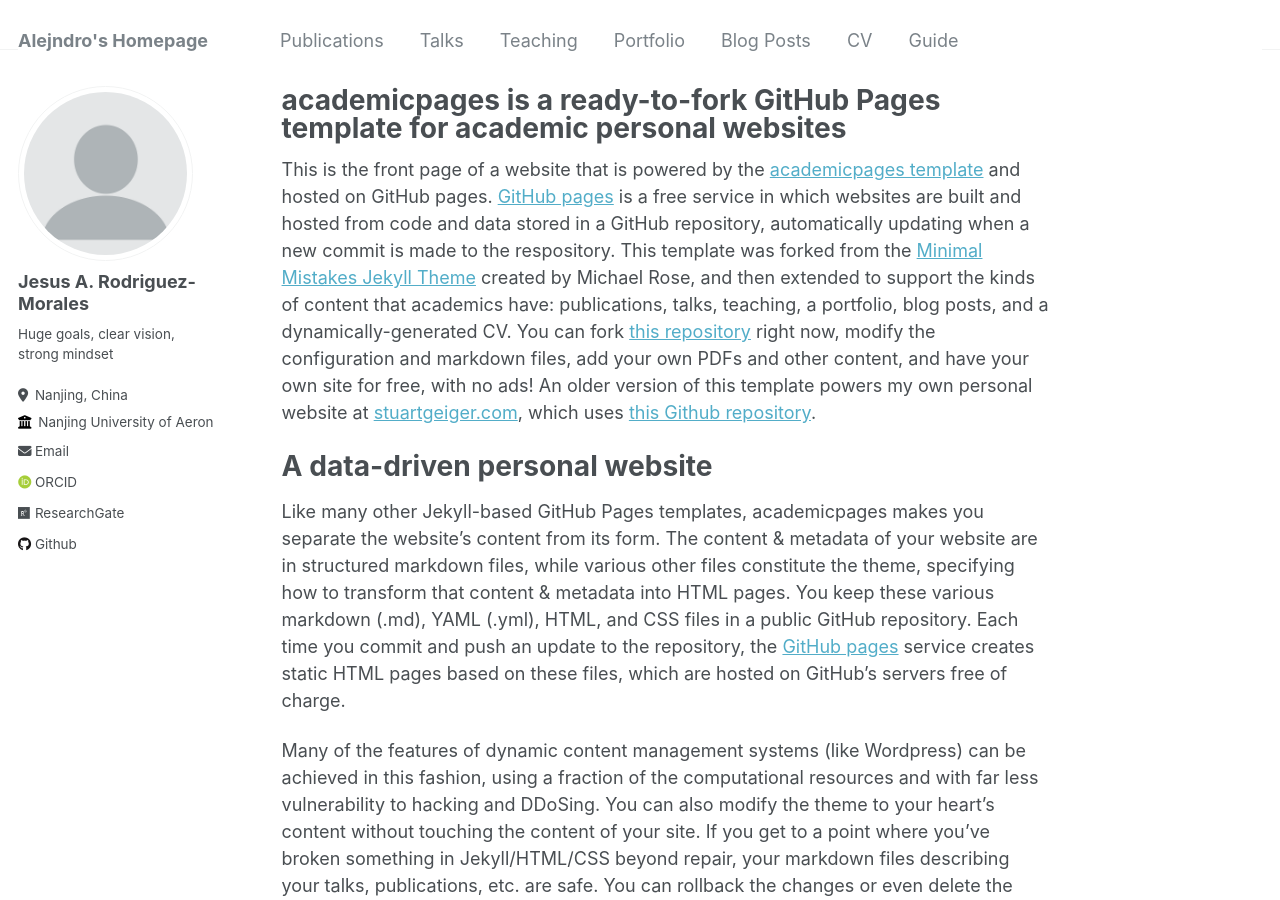
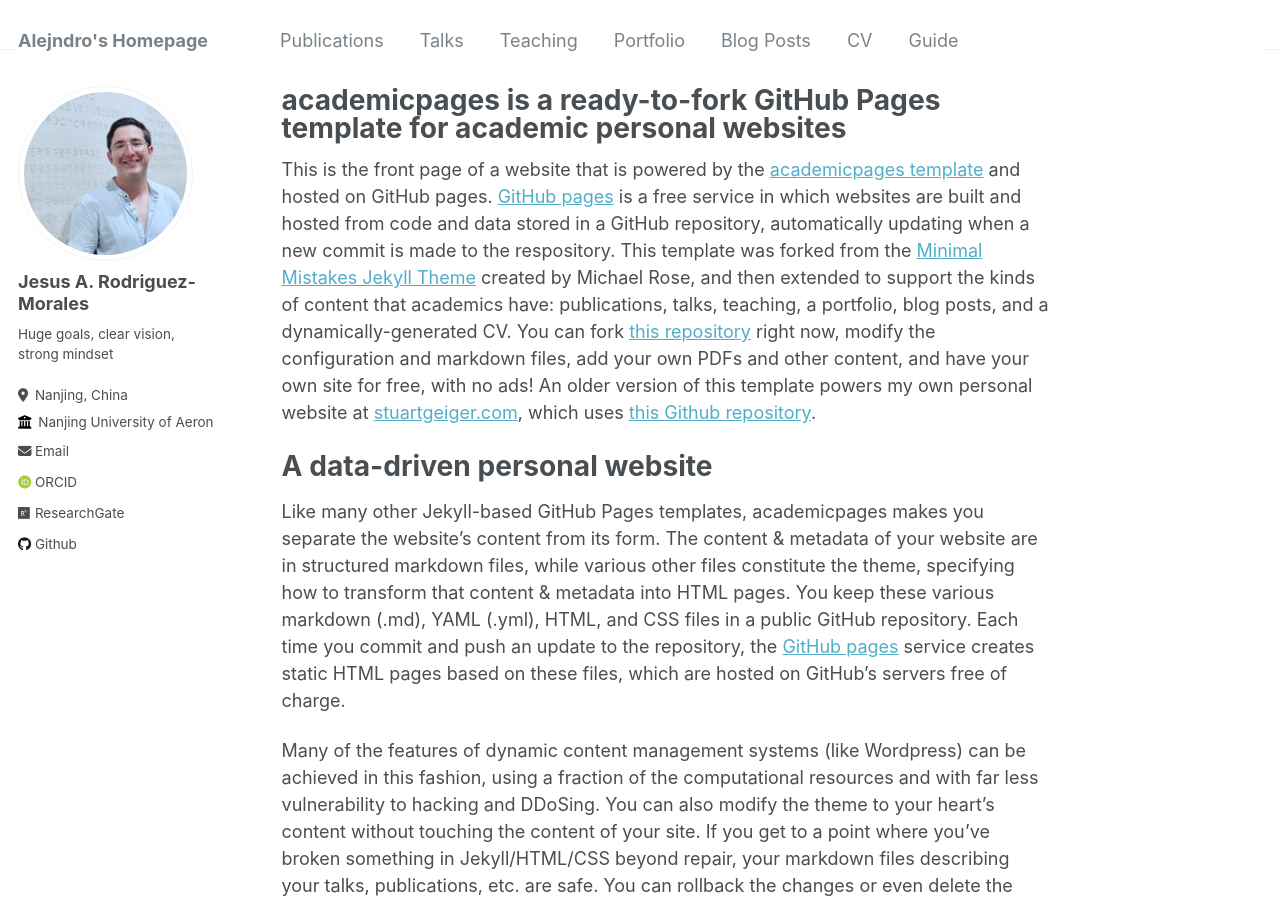
Before and after one commit to alex-rodriguez-m/alex-rodriguez-m.github.io, a Jekyll site: the page built from _pages/about.md, in a window 1280 px wide and 900 px high. Built offline with Jekyll 4.4.1, drawn with Linux system fonts in a browser that asks for light colours; some web fonts are replaced.

Commit message:
Update _config.yml

```diff
--- a/_config.yml
+++ b/_config.yml
@@ -21,7 +21,7 @@ repository               : "alex-rodriguez-m/alex-rodriguez-m.github.io"
 #               Additional customization can be done by editing /_includes/author-profile.html
 author:
   # Biographic information
-  avatar           : "profile.png"
+  avatar           : "prof1.jpg"
   name             : "Jesus A. Rodriguez-Morales"
   pronouns         : # example: "she/her"
   bio              : "Huge goals, clear vision, strong mindset"
```
